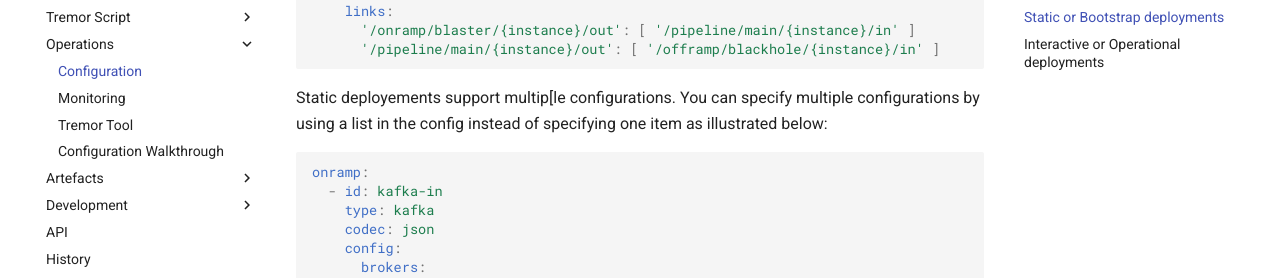
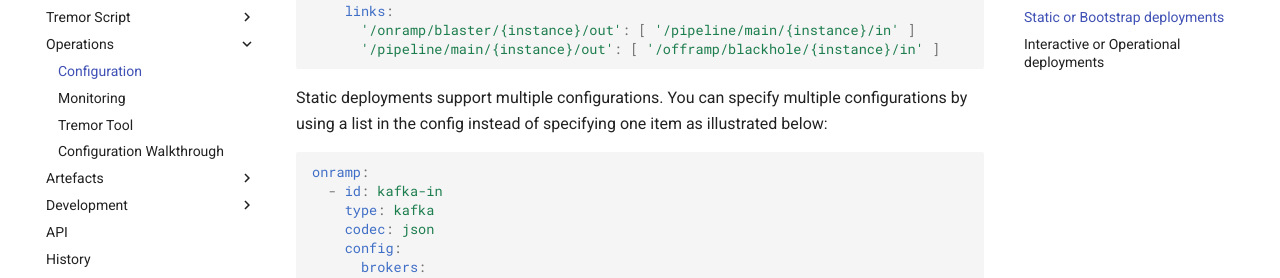
Before and after one commit to tremor-rs/tremor-www-docs, an MkDocs documentation site: the page built from docs/operations/configuration.md, in a window 1280 px wide and 900 px high, scrolled down 2845 px. Shown: the part 172-450 px from the top of the window. Built offline with MkDocs 1.6.1 and Material for MkDocs 9.7.7, drawn with Linux system fonts in a browser that asks for light colours; comment, search, counter and statistics services are not loaded; old or Windows-style settings are respelled for this version of MkDocs.

Commit message:
Fix typos in configuration.md

````diff
--- a/docs/operations/configuration.md
+++ b/docs/operations/configuration.md
@@ -111,7 +111,7 @@ binding:
       '/pipeline/main/{instance}/out': [ '/offramp/blackhole/{instance}/in' ]
 ```
 
-Static deployements support multip[le configurations. You can specify multiple configurations by using a list in the config instead of specifying one item as illustrated below:
+Static deployments support multiple configurations. You can specify multiple configurations by using a list in the config instead of specifying one item as illustrated below:
 
 ```yaml
 onramp:
````
